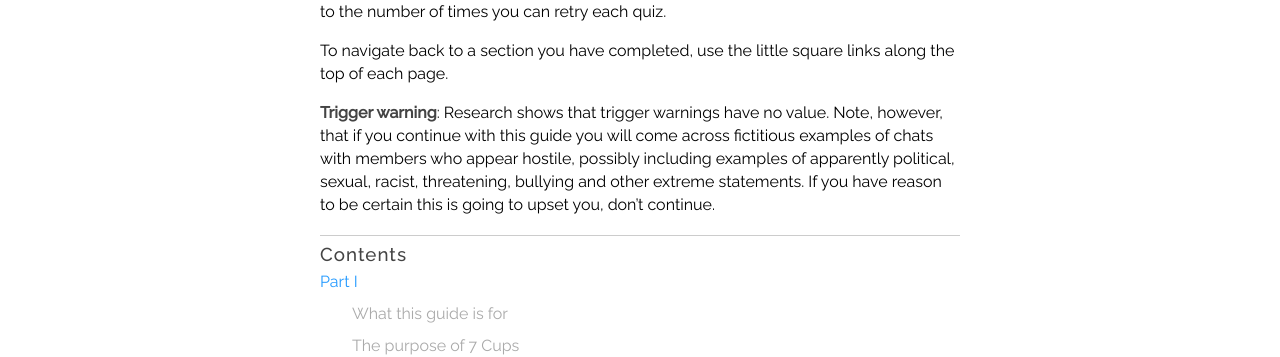
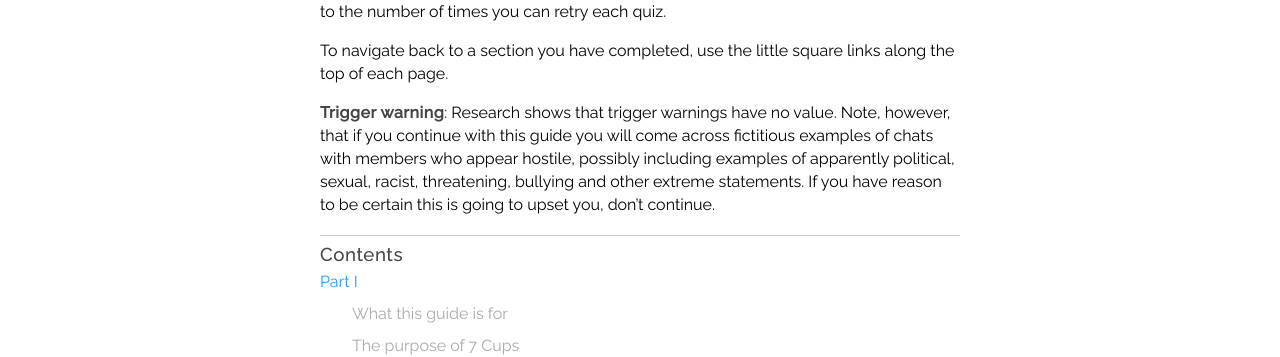
Before and after one commit to RarelyCharlie/rarelycharlie.github.io, a Jekyll site: the page built from _draft/hostility.md, in a window 1280 px wide. Shown: the part 371-728 px from the top of the page. Built offline with Jekyll 4.4.1, drawn with Linux system fonts in a browser that asks for light colours; nearby versions of some CDN libraries.

Commit message:
letter spacing

```diff
--- a/_layouts/guide.html
+++ b/_layouts/guide.html
@@ -29,7 +29,7 @@ body.keyboard {overflow: hidden;}
 #content>button {display: block; margin: 1em 0 0 0;}
 #quiz {display: table;}
 #content h3 {clear: both;}
-#content h3, #content strong {color: #444;}
+#content h3, #content strong {color: #444; letter-spacing: .5px;}
 #content h1 {font-size: 40px; line-height: normal; font-weight: 200; border-bottom: 1px solid #ccc; margin: 40px 0 .5ex 0;}
 #content h2 {font-size: 20px; font-weight: 500; margin-bottom: 0; z-index: 1; line-height: 26px; cursor: default;}
 #header {z-index: 1; position: relative; height: 80px; width: 100%; background: #159957 linear-gradient(to right, #1e90fe 0%, #73ccde 100%);}
@@ -103,7 +103,7 @@ button:disabled {color: #888; background: #ddd; border: 1px solid #ccc; box-shad
 .explain {font-style: italic; color: #777;}
 td, th {min-width: 36px; text-align: left;}
 tr.right *, tr.wrong * {cursor: default;}
-tr.wrong .explain {font-weight: 600; color: #000;}
+tr.wrong .explain {font-weight: 600; color: #000; letter-spacing: .5px;}
 tr.wrong label::before {color: #ccc !important;}
 i.fa-star {color: gold; margin-right: 2px;}
 ul.references {list-style-type: none;}
```
